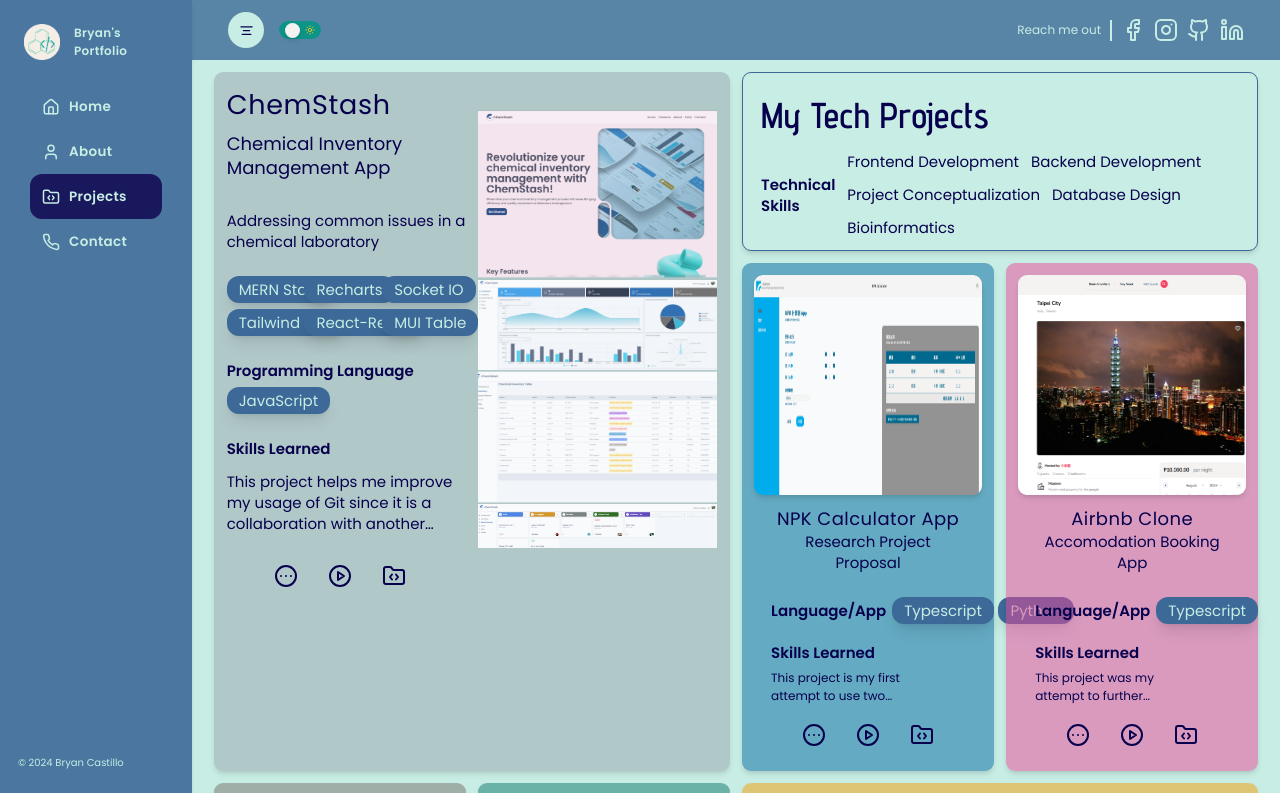
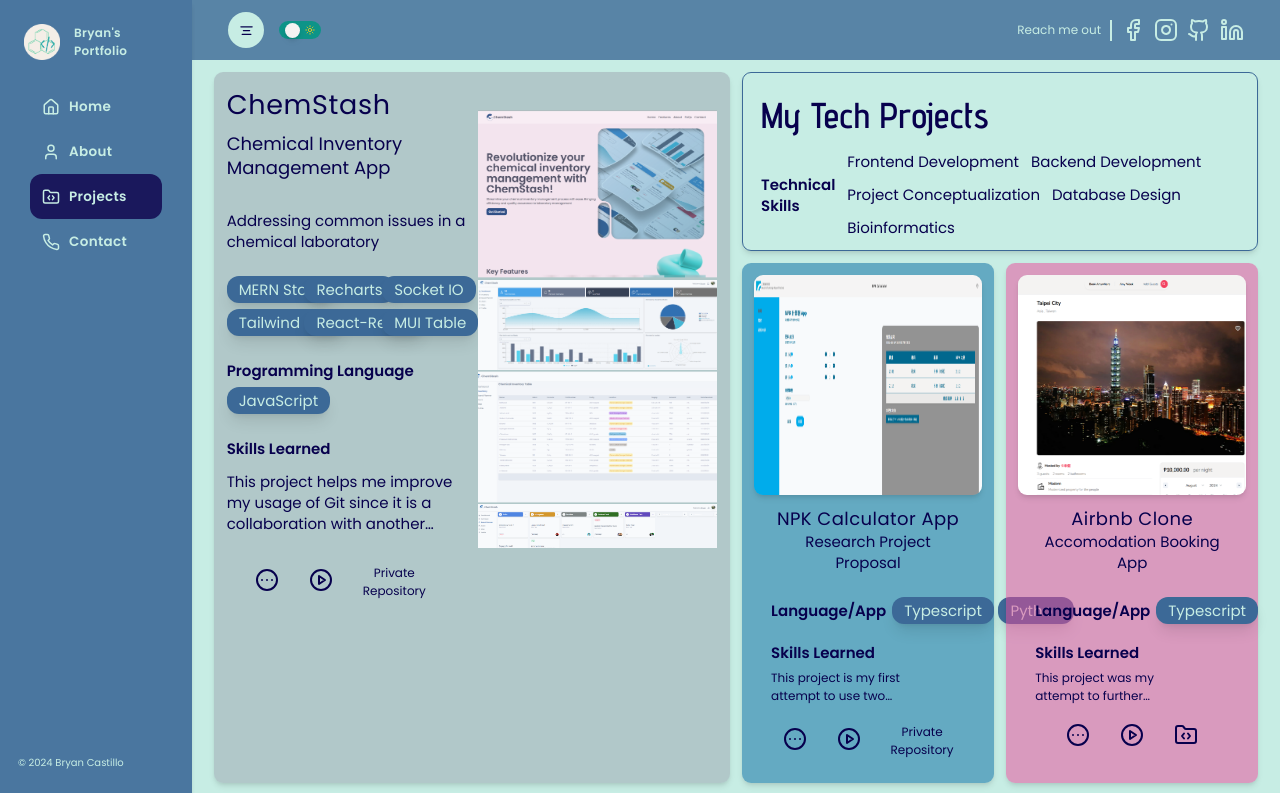
Before and after one commit to bryancastillo10/portfolio, a Next.js app: page /projects in a window 1280 px wide. Shown: the top 793 px of the page. Built offline with nearby package versions, Linux system fonts and the light colour scheme; no server answers.

Commit message:
ReusableIconButton

```diff
--- /dev/null
+++ b/src/app/(reusables)/IconButton.tsx
@@ -0,0 +1,50 @@
+import { motion } from "framer-motion";
+import { LucideIcon } from "lucide-react";
+
+interface IconButtonProps {
+  icon: LucideIcon;
+  link: string | (() => void);
+}
+
+const buttonVariants = {
+  initial: { scale: 1, y: 0 },
+  hover: { scale: 1.2, y: "10%" },
+};
+
+const buttonTransition = {
+  type: "spring",
+  stiffness: 500,
+  damping: 15,
+};
+
+const IconButton = ({ icon: Icon, link}: IconButtonProps) => {
+  const isExternalLink = typeof link === "string";
+
+  const handleClick = () => {
+    if (typeof link === "function") {
+      link();
+    }
+  };
+
+  const ButtonContent = (
+    <motion.span
+      variants={buttonVariants}
+      initial="initial"
+      whileHover="hover"
+      transition={buttonTransition}
+      className="inline-block"
+    >
+      <Icon />
+    </motion.span>
+  );
+
+  return isExternalLink ? (
+    <a href={link} target="_blank" rel="noopener noreferrer">
+      {ButtonContent}
+    </a>
+  ) : (
+    <button onClick={handleClick}>{ButtonContent}</button>
+  );
+};
+
+export default IconButton;
--- a/src/app/projects/(components)/MajorProject.tsx
+++ b/src/app/projects/(components)/MajorProject.tsx
@@ -1,7 +1,10 @@
 "use client";
 import { MajorProjectTypes } from "@/app/api/project/major/data";
-import { CircleEllipsis, CirclePlay, FolderCode } from "lucide-react";
+import { CircleEllipsis, CirclePlay, FolderCode, PlayCircle } from "lucide-react";
+
 import Image from "next/image";
+import IconButton from '../../(reusables)/IconButton';
+
 interface MajorProjectProps {
   project:MajorProjectTypes;
   backgroundColor?: string;
@@ -48,9 +51,11 @@ const MajorProject = ({ order, backgroundColor,isLayoutRight,project }: MajorPro
 
             {/* Links */}
             <div className="flex justify-center gap-10 items-center mt-8 xl:mt-10 mb-4">
-              <CircleEllipsis className=""/>
-              <CirclePlay className="" />
-              <FolderCode className="" />
+              <IconButton icon={CircleEllipsis} link={()=>{}} />
+              <IconButton icon={PlayCircle} link={project.demoLink}/>
+              {project.gitRepo ? (<IconButton icon={FolderCode} link={project.gitRepo}/>):
+                <span className="text-center cursor-not-allowed">Private <br/> Repository</span>
+              }
             </div>
           </div>
         </article>
--- a/src/app/projects/(components)/MinorProject.tsx
+++ b/src/app/projects/(components)/MinorProject.tsx
@@ -1,8 +1,8 @@
 "use client";
 import Image from "next/image";
-import { CircleEllipsis, CirclePlay, FolderCode } from "lucide-react";
-import NPKAppImg from "@/asset/projectpreview/npkcalcapp.png";
+import { CircleEllipsis, PlayCircle, FolderCode } from "lucide-react";
 import { MinorProjectTypes } from "@/app/api/project/minor/data";
+import IconButton from "@/app/(reusables)/IconButton";
 
 interface MinorProjectProps{
   project: MinorProjectTypes;
@@ -46,9 +46,11 @@ const MinorProject = ({order,backgroundColor,isLayoutLeft,project}:MinorProjectP
             </div>
             {/* Links */}
             <div className="flex justify-center gap-10 items-center m-4">
-              <CircleEllipsis className=""/>
-              <CirclePlay className="" />
-              <FolderCode className="" />
+              <IconButton icon={CircleEllipsis} link={()=>{}} />
+              <IconButton icon={PlayCircle} link={project.demoLink}/>
+              {project.gitRepo ? (<IconButton icon={FolderCode} link={project.gitRepo}/>):
+                <span className="text-center cursor-not-allowed">Private <br/> Repository</span>
+              }
             </div>
           </article>
       </div>
```
